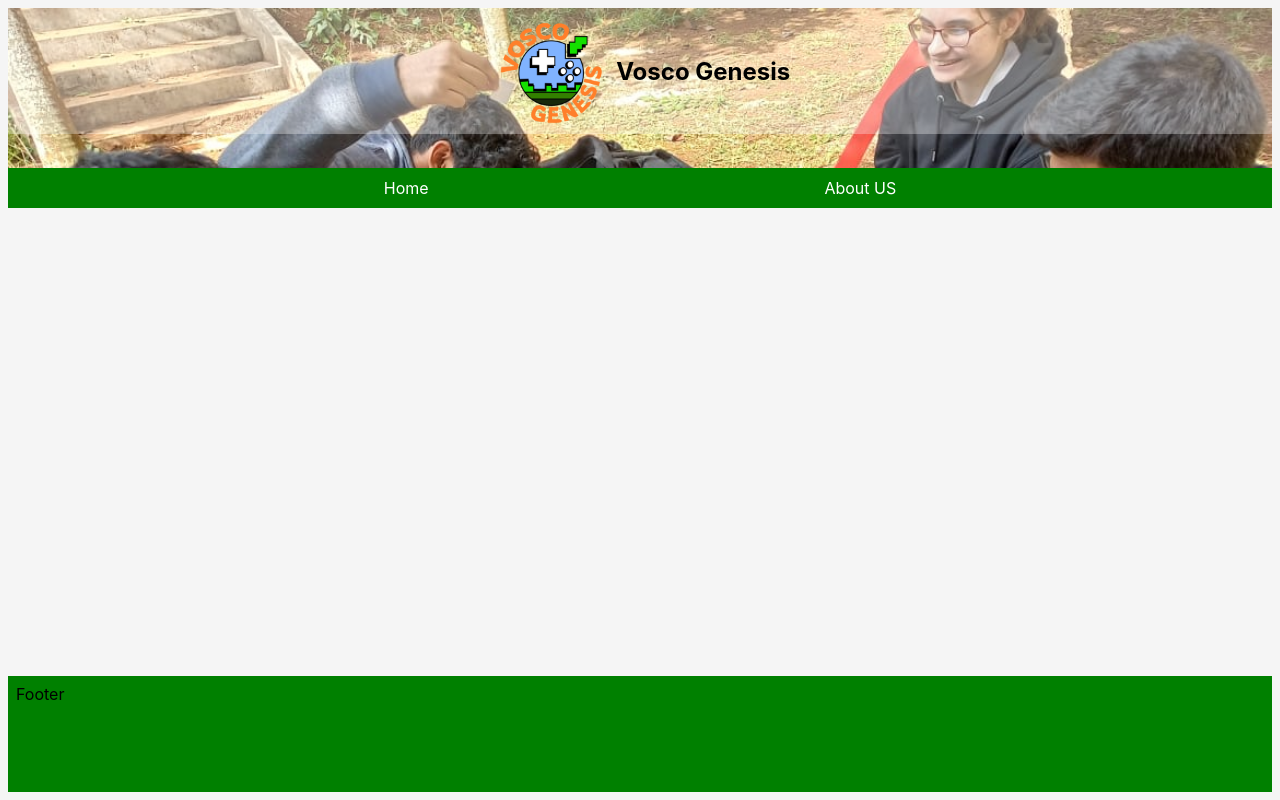
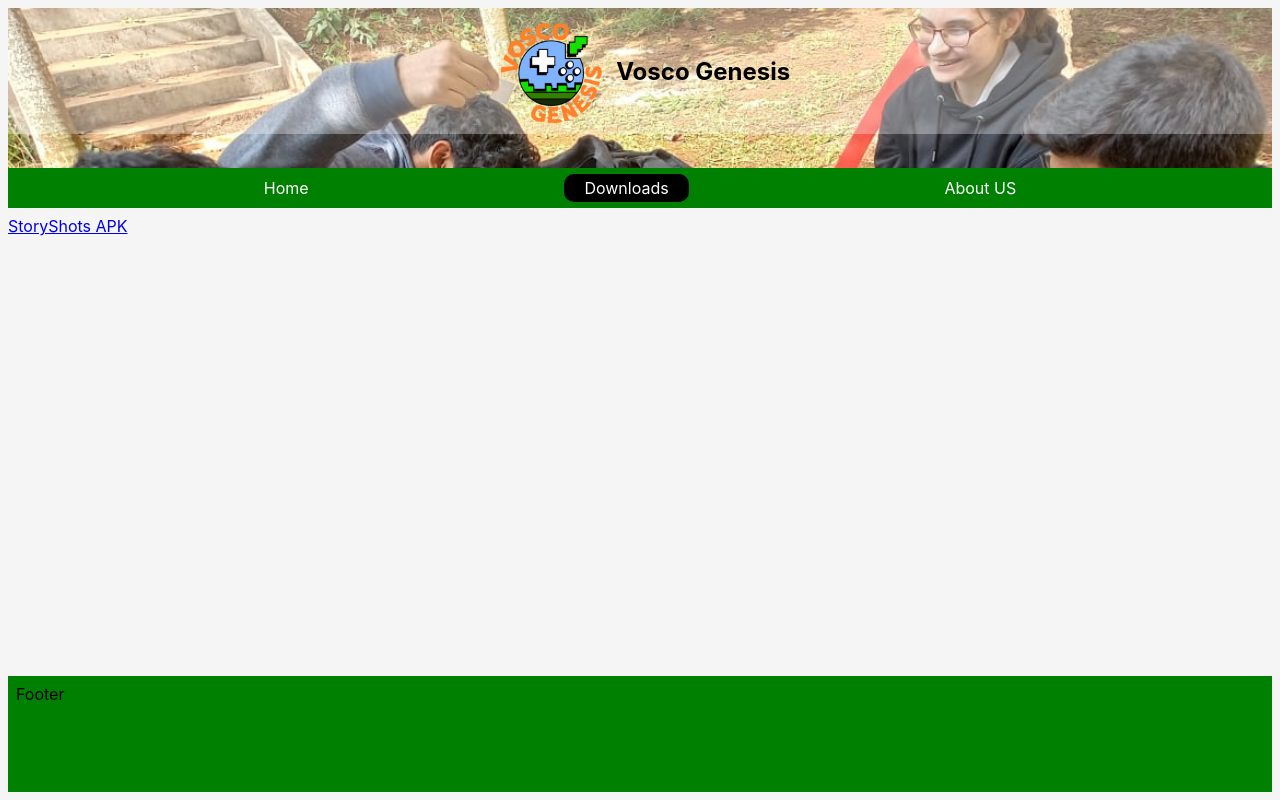
Before and after one commit to Yursleyzack/VoscoGenesisWebsite, a React (Create React App) app: page /Downloads in a window 1280 px wide. Built offline with nearby package versions, Linux system fonts and the light colour scheme.

Commit message:
Trying download feature

```diff
--- a/src/App.js
+++ b/src/App.js
@@ -4,6 +4,7 @@ import Main from "./pages/Main";
 import Footer from "./components/Footer";
 import { Route, Routes } from "react-router";
 import AboutUs from "./pages/AboutUs";
+import Downloads from "./pages/Downloads";
 
 function App() {
   return (
@@ -12,6 +13,7 @@ function App() {
       <Routes>
         <Route element={<Main />} path="/" />
         <Route element={<AboutUs />} path="/About-Us" />
+        <Route element={<Downloads />} path="/Downloads" />
       </Routes>
 
       <Footer />
--- a/src/components/Header.js
+++ b/src/components/Header.js
@@ -30,6 +30,16 @@ function Nav() {
           >
             Home
           </NavLink>
+        </li>{" "}
+        <li className="Nav-Li">
+          <NavLink
+            className={({ isActive }) =>
+              isActive ? "Nav-Link Active-Link" : "Nav-Link"
+            }
+            to="Downloads"
+          >
+            Downloads
+          </NavLink>
         </li>
         <li className="Nav-Li">
           <NavLink
--- /dev/null
+++ b/src/pages/Downloads.js
@@ -0,0 +1,14 @@
+import React from "react";
+import { NavLink } from "react-router-dom";
+
+function Downloads() {
+  return (
+    <main className="Main">
+      <a href={require("../assets/apks/storyshots-2-9-1.apk")} download>
+        StoryShots APK
+      </a>
+    </main>
+  );
+}
+
+export default Downloads;
```
Also changed, not shown: 1 other file (tests, documents, lock files or other folders).
